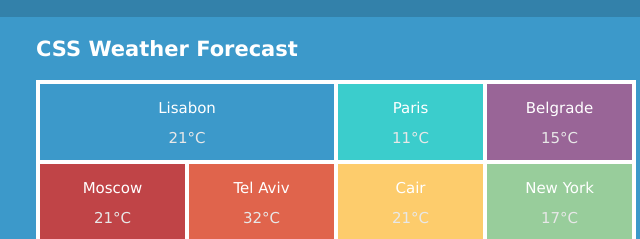
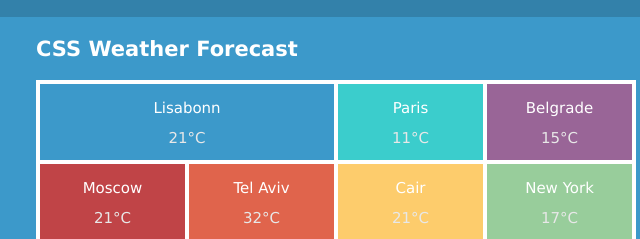
Before and after one commit to Kostyaval/weather-forecast, a plain HTML site: page index.html in a window 1280 px wide. Shown: the top 239 px of the page, 304-944 px from the left. Drawn offline with Linux system fonts and the light colour scheme; some icons are missing.

Commit message:
chainge lisabon to lisabonn

```diff
--- a/index.html
+++ b/index.html
@@ -14,7 +14,7 @@
 				<h1>CSS Weather Forecast <i class="wi wi-sunset"></i></h1>
 				<ul class="desk">
 					<li class="md">
-					<span>Lisabon</span>
+					<span>Lisabonn</span>
 					<span>21&deg;C <i class="wi wi-day-sunny"></i></span>
 					</li>
 					<li class="sm">
```
